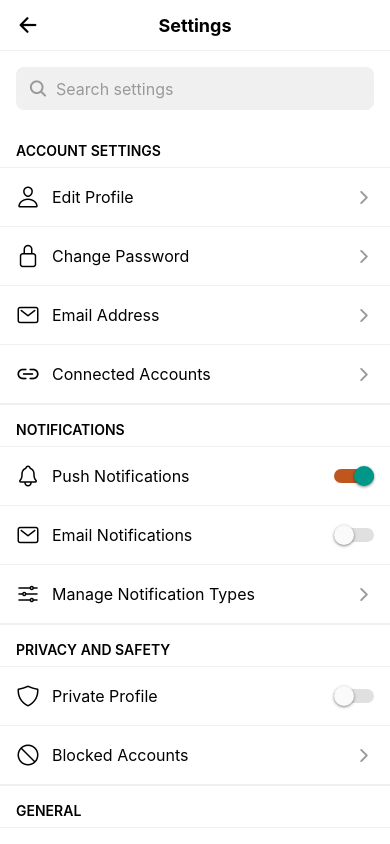
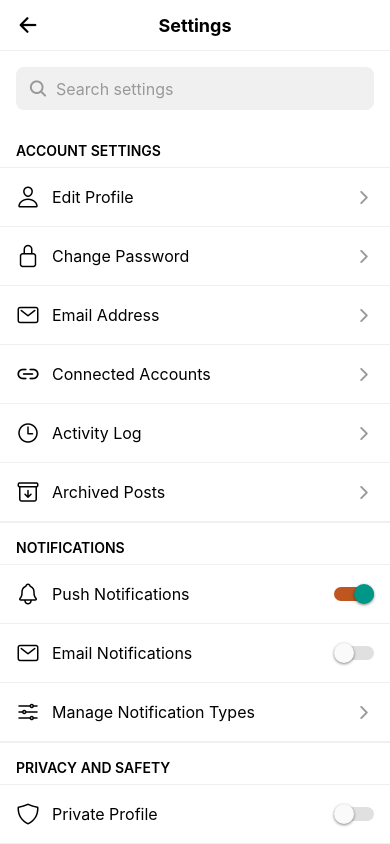
Before and after one commit to sotsnetwork/gobia, a React Native app: screen /Settings in a window 390 px wide. Built offline with nearby package versions, Linux system fonts and the light colour scheme.

Commit message:
Update SettingsScreen.tsx

```diff
--- a/src/screens/SettingsScreen.tsx
+++ b/src/screens/SettingsScreen.tsx
@@ -62,6 +62,8 @@ export default function SettingsScreen() {
           <SettingItem icon="lock-closed-outline" title="Change Password" onPress={() => navigation.navigate('ChangePassword')} />
           <SettingItem icon="mail-outline" title="Email Address" onPress={() => navigation.navigate('EmailAddress')} />
           <SettingItem icon="link-outline" title="Connected Accounts" onPress={() => navigation.navigate('ConnectedAccounts')} />
+          <SettingItem icon="time-outline" title="Activity Log" onPress={() => navigation.navigate('ActivityLog')} />
+          <SettingItem icon="archive-outline" title="Archived Posts" onPress={() => navigation.navigate('ArchivedPosts')} />
         </View>
 
         <Text style={styles.sectionTitle}>Notifications</Text>
```
